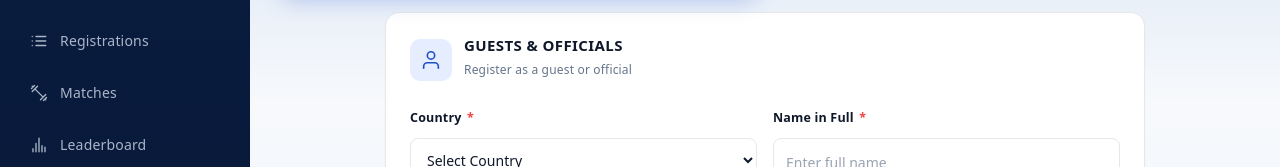
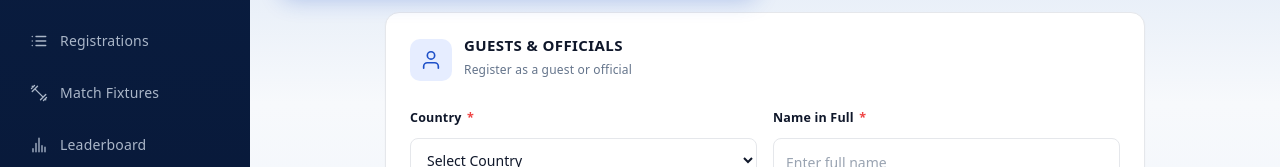
Before and after one commit to geekelo/naval_wrestle_pulse, a React (Vite) app: page / in a window 1280 px wide. Shown: the part 238-405 px from the top of the page. Built offline with nearby package versions, Linux system fonts and the light colour scheme.

Commit message:
Update sidebar navigation: rename 'Matches' to 'Match Fixtures' for clarity and consistency.

```diff
--- a/src/components/Sidebar.jsx
+++ b/src/components/Sidebar.jsx
@@ -9,7 +9,7 @@ const NAV = [
   { label: 'Schedule', to: '/schedule', ic: icon.schedule },
   { label: 'Register', to: '/register', ic: icon.registration },
   { label: 'Registrations', to: '/registrations', ic: icon.list },
-  { label: 'Matches', to: '/matches', ic: icon.matches },
+  { label: 'Match Fixtures', to: '/matches', ic: icon.matches },
   { label: 'Leaderboard', to: '/leaderboard', ic: icon.leaderboard },
   // { label: 'Teams', to: '/teams', ic: icon.teams },
   // { label: 'Officials', to: '/officials', ic: icon.officials },
```
